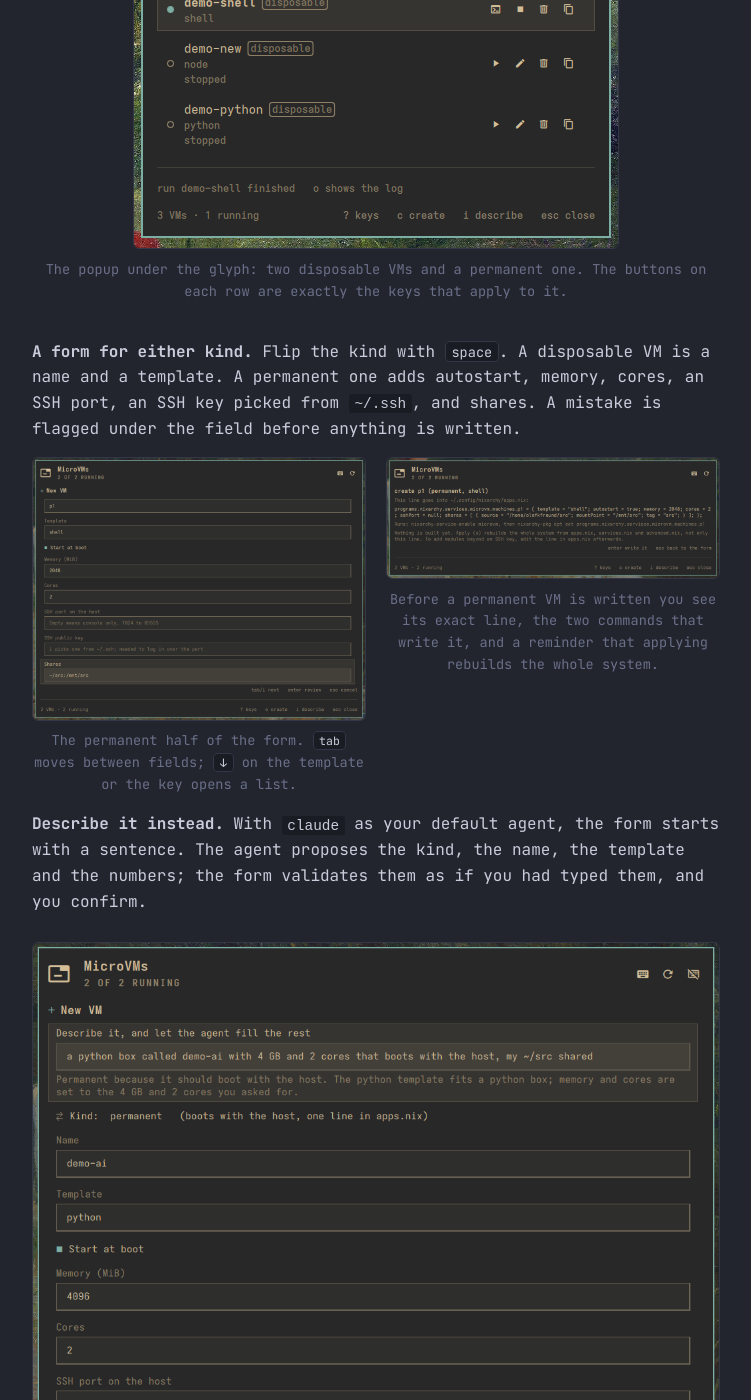
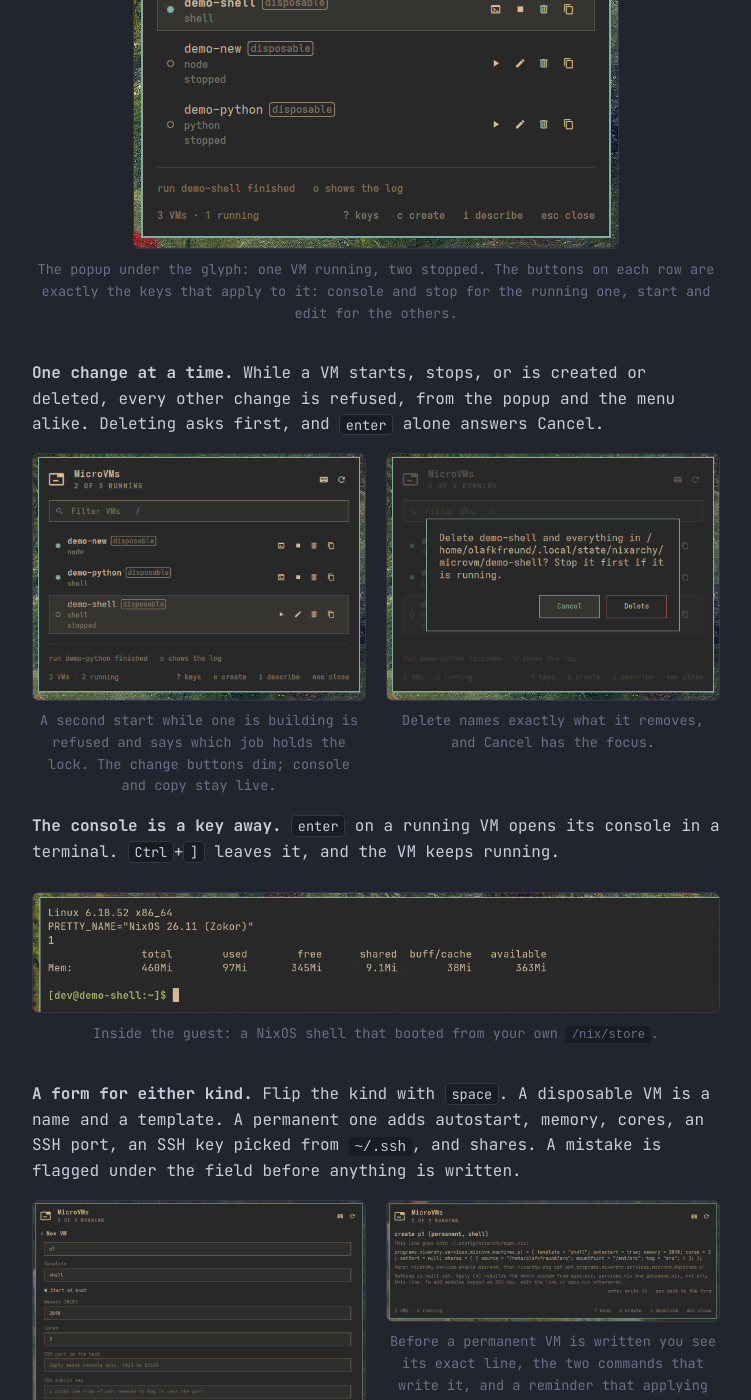
Before and after one commit to olafkfreund/nixarchy-microvm, a Jekyll site: the page built from docs/index.md, in a window 1280 px wide and 1400 px high, scrolled down 1875 px. Shown: the whole window, without its empty margins (264-1015 px from the left). Built offline with Jekyll 4.4.1, drawn with Linux system fonts in a browser that asks for light colours; some of the changed text lies outside the part shown.

Commit message:
docs(pages): show the verified run on the site (#3)
Plan step 3. The hero video is now rec-start. New sections cover the
lock and delete (busy, delete-confirm) and the console. rec-permanent
goes under the form pair, assist becomes rec-assist, and the
captions and alt text match the new shots. The detection bullet and
tour step 2 now describe the detached path as current; the plan
records this addition.

Co-Authored-By: Claude Opus 5 (1M context) <noreply@anthropic.com>
Claude-Session: https://claude.ai/code/session_01JfJ93KQHG48bi61gbRUwod

```diff
--- a/docs/index.md
+++ b/docs/index.md
@@ -8,11 +8,11 @@ NixOS MicroVMs for the [Omarchy](https://omarchy.org) shell on
 has, in one list on the bar and behind a key, and a new one is a form away.
 
 <figure class="shot">
-  <video controls autoplay muted loop playsinline preload="metadata" aria-label="Recording of creating a disposable VM from the bar popup">
-    <source src="img/rec-create.webm" type="video/webm">
-    <source src="img/rec-create.mp4" type="video/mp4">
+  <video controls autoplay muted loop playsinline preload="metadata" aria-label="Recording of starting a disposable VM from the bar popup, its build streaming into the panel">
+    <source src="img/rec-start.webm" type="video/webm">
+    <source src="img/rec-start.mp4" type="video/mp4">
   </video>
-  <figcaption>Creating a disposable VM from the keyboard: <kbd>c</kbd>, a name, a template from the list, <kbd>enter</kbd>. The new VM is in the list a moment later.</figcaption>
+  <figcaption>A VM started from the bar with <kbd>s</kbd>. Its first build streams into the panel, and it ends up running in the background, ready for its console.</figcaption>
 </figure>
 
 ## Who it is for
@@ -60,8 +60,32 @@ template and its state: *stopped*, *not built yet*, *pending apply*, or
 *failed*.
 
 <figure class="shot">
-  <img src="img/popup.png" alt="The bar popup listing two disposable VMs and one permanent VM" loading="lazy">
-  <figcaption>The popup under the glyph: two disposable VMs and a permanent one. The buttons on each row are exactly the keys that apply to it.</figcaption>
+  <img src="img/popup.png" alt="The bar popup listing three disposable VMs, one of them running" loading="lazy">
+  <figcaption>The popup under the glyph: one VM running, two stopped. The buttons on each row are exactly the keys that apply to it: console and stop for the running one, start and edit for the others.</figcaption>
+</figure>
+
+**One change at a time.** While a VM starts, stops, or is created or deleted,
+every other change is refused, from the popup and the menu alike. Deleting
+asks first, and <kbd>enter</kbd> alone answers Cancel.
+
+<div class="shot-pair">
+<figure class="shot">
+  <img src="img/busy.png" alt="A second start refused with the message: Busy, run demo-python, press o to watch" loading="lazy">
+  <figcaption>A second start while one is building is refused and says which job holds the lock. The change buttons dim; console and copy stay live.</figcaption>
+</figure>
+<figure class="shot">
+  <img src="img/delete-confirm.png" alt="The delete dialog naming the VM's state directory, with Cancel focused" loading="lazy">
+  <figcaption>Delete names exactly what it removes, and Cancel has the focus.</figcaption>
+</figure>
+</div>
+
+**The console is a key away.** <kbd>enter</kbd> on a running VM opens its
+console in a terminal. <kbd>Ctrl</kbd>+<kbd>]</kbd> leaves it, and the VM
+keeps running.
+
+<figure class="shot">
+  <img src="img/console.png" alt="A terminal attached to the demo-shell VM's console, showing NixOS 26.11, one core and 460 MiB of memory" loading="lazy">
+  <figcaption>Inside the guest: a NixOS shell that booted from your own <code>/nix/store</code>.</figcaption>
 </figure>
 
 **A form for either kind.** Flip the kind with <kbd>space</kbd>. A disposable
@@ -80,13 +104,24 @@ under the field before anything is written.
 </figure>
 </div>
 
+<figure class="shot">
+  <video controls muted loop playsinline preload="none" poster="img/form-permanent.png" aria-label="Recording of creating a permanent VM from the menu, through the review, to a pending-apply row">
+    <source src="img/rec-permanent.webm" type="video/webm">
+    <source src="img/rec-permanent.mp4" type="video/mp4">
+  </video>
+  <figcaption>The whole path: <kbd>space</kbd> flips the kind, the fields are filled in, <kbd>enter</kbd> shows the review, and <kbd>enter</kbd> again writes the line. The VM is <em>pending apply</em> until you run <kbd>a</kbd>.</figcaption>
+</figure>
+
 **Describe it instead.** With `claude` as your default agent, the form starts
 with a sentence. The agent proposes the kind, the name, the template and the
 numbers; the form validates them as if you had typed them, and you confirm.
 
 <figure class="shot">
-  <img src="img/assist.png" alt="The form filled from a sentence by the default agent, with its reasoning shown" loading="lazy">
-  <figcaption>"A python box with 4 GB and my ~/src shared", and the agent's reasoning under the field. It runs with no tools; it cannot read your files or run anything.</figcaption>
+  <video controls muted loop playsinline preload="none" poster="img/assist.png" aria-label="Recording of describing a VM in one sentence and the agent filling the form, then the review">
+    <source src="img/rec-assist.webm" type="video/webm">
+    <source src="img/rec-assist.mp4" type="video/mp4">
+  </video>
+  <figcaption>"A python box called demo-ai with 4 GB and 2 cores that boots with the host, my ~/src shared." A few seconds later the form is permanent, python, 4096 MiB and 2 cores, with the agent's reasoning under the field. It runs with no tools, so it can't read your files or run anything, and the review still waits for you.</figcaption>
 </figure>
 
 **There are two ways in.** Click the glyph for the popup, or press
@@ -96,7 +131,7 @@ are done.
 
 <figure class="shot">
   <img src="img/menu.png" alt="The full-screen menu" loading="lazy">
-  <figcaption>The full-screen menu: the same list, form and log, drawn larger.</figcaption>
+  <figcaption>The full-screen menu: the same list, form and log, drawn larger. Here, two disposable VMs run next to a permanent one written moments ago and waiting for <kbd>a</kbd> to apply it.</figcaption>
 </figure>
 
 ## How it works
@@ -114,8 +149,9 @@ are done.
 - **It detects what your nixarchy can do.** Keys that need a newer
   `nixarchy vm` (a build log in the panel, attaching to a running VM,
   changing a template) or a newer nixarchy-pkg (editing a permanent VM's
-  line) appear once those features exist. Until then, starting a disposable
-  VM opens `nixarchy vm run` in a terminal, and the footer says so.
+  line) appear only when those features exist, as they do on a current
+  nixarchy. On an older install, starting a disposable VM opens
+  `nixarchy vm run` in a terminal, and the footer says so.
 - **One change at a time.** The bar and the menu share one state. While a
   start, stop, delete, create or edit runs, anything else that would change a
   VM is refused, and the refusal says why.
@@ -147,7 +183,8 @@ are done.
 1. Press <kbd>Super</kbd>+<kbd>Alt</kbd>+<kbd>V</kbd>. The list opens with
    your VMs, running first.
 2. <kbd>c</kbd>, a name, a template, <kbd>enter</kbd>: a disposable VM.
-   <kbd>enter</kbd> on its row starts it in a terminal; <kbd>s</kbd> stops it.
+   <kbd>s</kbd> starts it with its build in the panel, <kbd>enter</kbd> opens
+   its console, and <kbd>s</kbd> again stops it.
 3. <kbd>c</kbd>, <kbd>space</kbd> on Kind, the fields, <kbd>enter</kbd>: the
    review shows the line. <kbd>enter</kbd> again writes it, and the row says
    *pending apply* until <kbd>a</kbd> opens `nixarchy-apply`.
```
Also changed, not shown: plan/2026-09-21-3-showcase-captures.md (+5 -1 lines).
